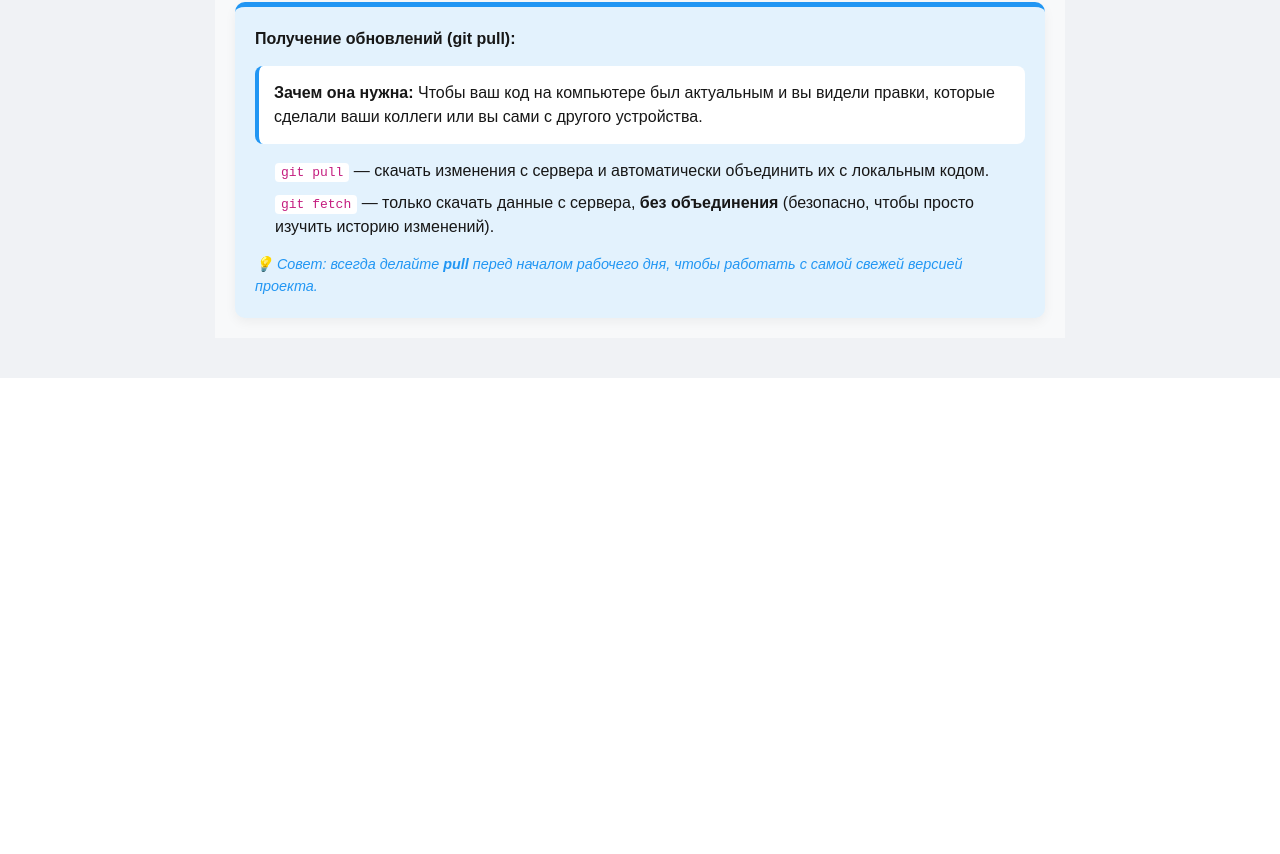
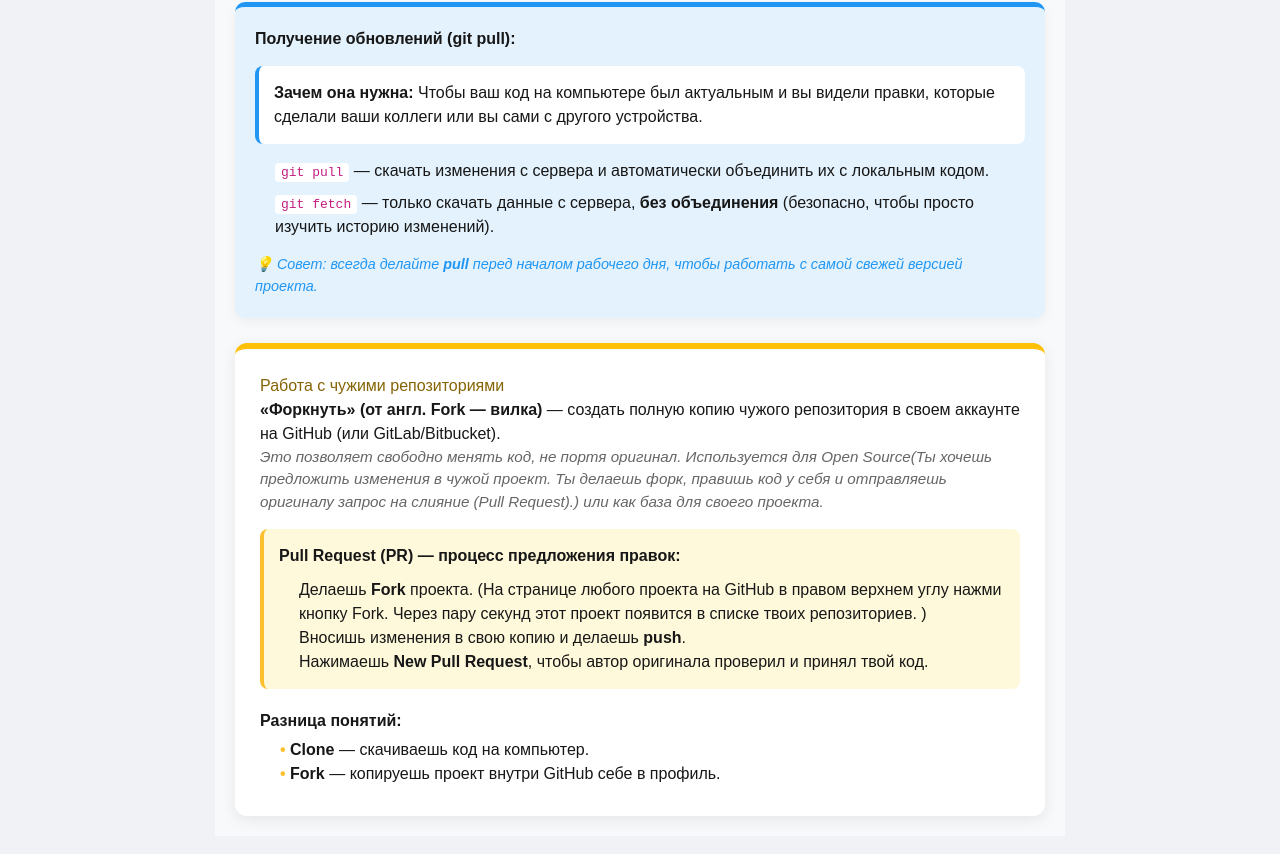
Before and after one commit to tymanskaya/next, a Next.js app: page /git in a window 1280 px wide. Shown: the part 2710-3564 px from the top of the page. Before the commit the page ends 3088 px from the top, so only its background shows below. Built offline with nearby package versions, Linux system fonts and the light colour scheme.

Commit message:
git/Pull Request

```diff
--- a/app/git/page.tsx
+++ b/app/git/page.tsx
@@ -245,6 +245,43 @@ export default function Page() {
                     </ul>
                     <p style={{ fontSize: '0.9em', color: '#2196F3', marginTop: '15px' }}><i>💡 Совет: всегда делайте <b>pull</b> перед началом рабочего дня, чтобы работать с самой свежей версией проекта.</i></p>
                 </div>
+                <section style={{
+                    backgroundColor: '#fff',
+                    padding: '25px',
+                    borderRadius: '12px',
+                    borderTop: '6px solid #FFC107',
+                    boxShadow: '0 4px 15px rgba(0,0,0,0.08)',
+                    fontFamily: 'sans-serif'
+                }}>
+                    <h2 style={{ marginTop: 0, color: '#856404' }}>Работа с чужими репозиториями</h2>
+
+                    <div style={{ display: 'flex', flexDirection: 'column', gap: '15px' }}>
+                        <div>
+                            <p><b>«Форкнуть» (от англ. Fork — вилка)</b> — создать полную копию чужого репозитория в своем аккаунте на GitHub (или GitLab/Bitbucket).</p>
+                            <p style={{ color: '#666', fontSize: '0.95em', fontStyle: 'italic' }}>
+                                Это позволяет свободно менять код, не портя оригинал. Используется для Open Source(Ты хочешь предложить изменения в чужой проект. Ты делаешь форк, правишь код у себя и отправляешь оригиналу запрос на слияние (Pull Request).) или как база для своего проекта.
+                            </p>
+                        </div>
+
+                        <div style={{ backgroundColor: '#fff9db', padding: '15px', borderRadius: '8px', borderLeft: '4px solid #FBC02D' }}>
+                            <p style={{ fontWeight: 'bold', margin: '0 0 10px 0' }}>Pull Request (PR) — процесс предложения правок:</p>
+                            <ol style={{ margin: 0, paddingLeft: '20px' }}>
+                                <li>Делаешь <b>Fork</b> проекта. (На странице любого проекта на GitHub в правом верхнем углу нажми кнопку Fork. Через пару секунд этот проект появится в списке твоих репозиториев.
+                                    )</li>
+                                <li>Вносишь изменения в свою копию и делаешь <b>push</b>.</li>
+                                <li>Нажимаешь <b>New Pull Request</b>, чтобы автор оригинала проверил и принял твой код.</li>
+                            </ol>
+                        </div>
+
+                        <div style={{ marginTop: '5px' }}>
+                            <p><b>Разница понятий:</b></p>
+                            <ul style={{ margin: '5px 0', paddingLeft: '20px' }}>
+                                <li><span style={{ color: '#FBC02D', fontWeight: 'bold' }}>•</span> <b>Clone</b> — скачиваешь код на компьютер.</li>
+                                <li><span style={{ color: '#FBC02D', fontWeight: 'bold' }}>•</span> <b>Fork</b> — копируешь проект внутри GitHub себе в профиль.</li>
+                            </ul>
+                        </div>
+                    </div>
+                </section>
 
             </div>
 
```
